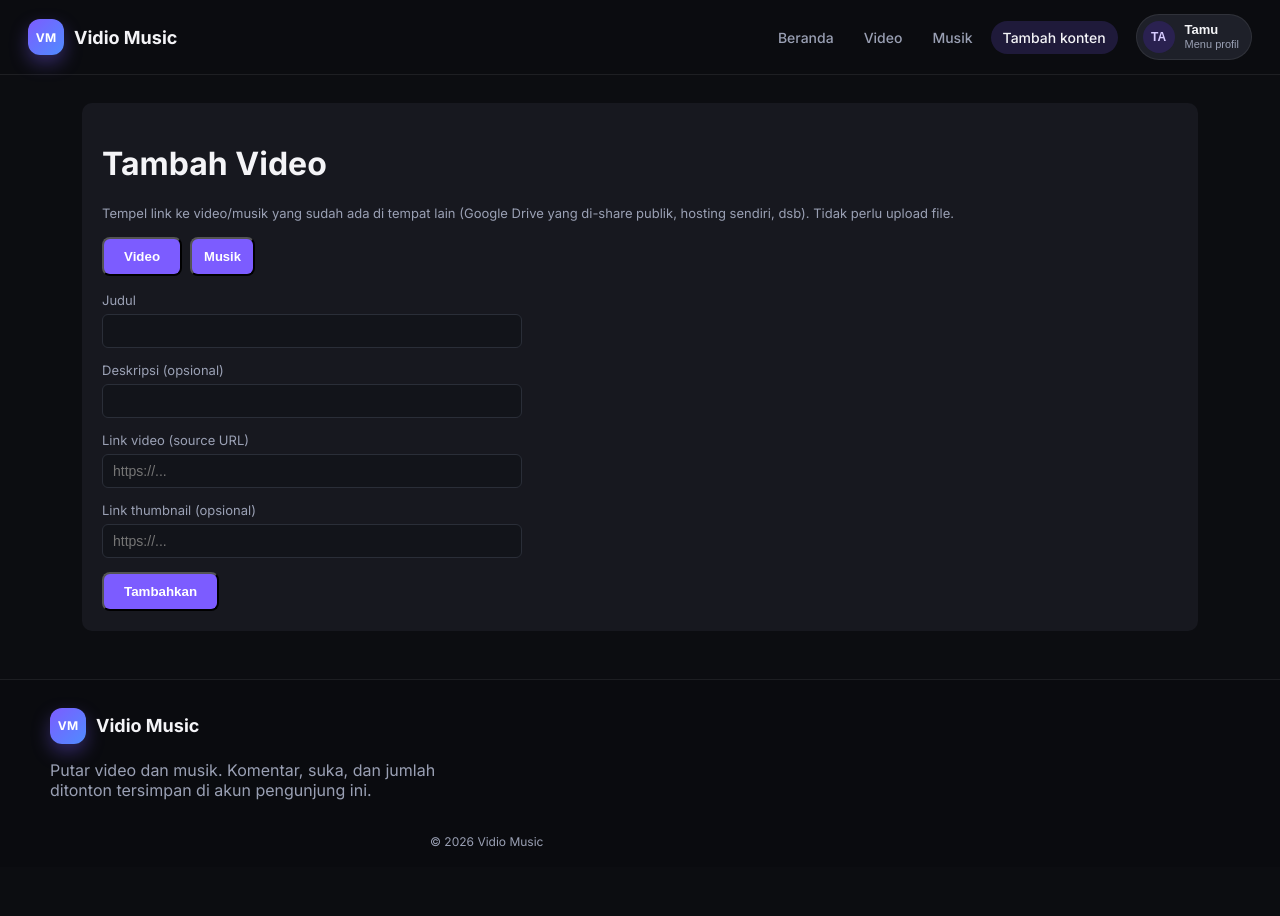
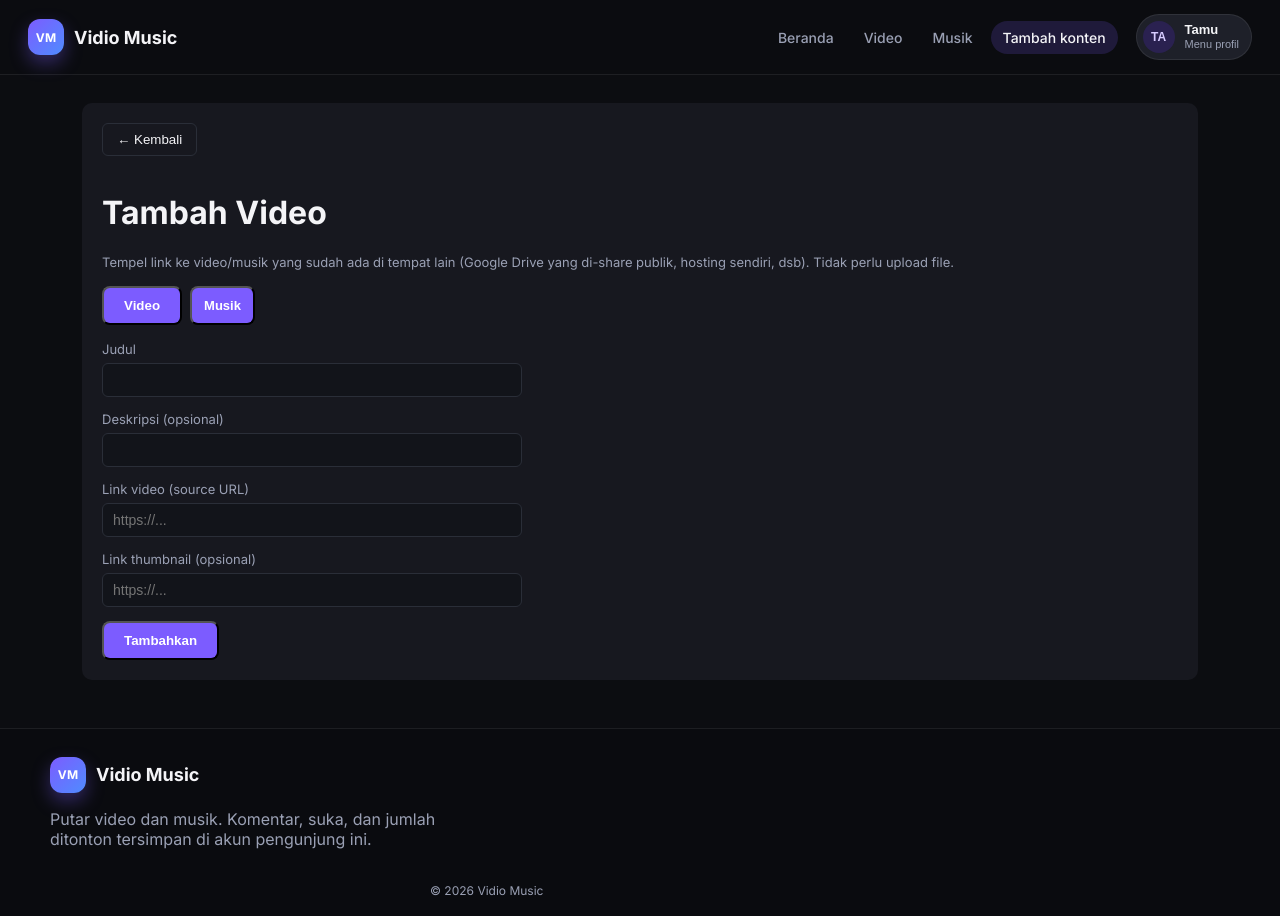
Before and after one commit to novanova212/vidiomusic-front, a React (Vite) app: page /upload in a window 1280 px wide. Before the commit the page ends 867 px from the top, so only its background shows below. Built offline with nearby package versions, Linux system fonts and the light colour scheme; no server answers.

Commit message:
ui update

```diff
--- a/src/pages/UploadPage.tsx
+++ b/src/pages/UploadPage.tsx
@@ -1,5 +1,6 @@
 import { useState, FormEvent } from 'react'
 import { addSong, addVideo } from '../api/client'
+import BackButton from '../components/BackButton'
 
 // Halaman "Tambah Video/Musik" TANPA UPLOAD FILE. Kamu cukup tempel LINK
 // ke video/musik yang sudah ada di tempat lain (misal: file di Google
@@ -38,6 +39,7 @@ export default function UploadPage() {
 
   return (
     <div className="player-card">
+      <BackButton fallback="/" />
       <h1>Tambah {type === 'video' ? 'Video' : 'Musik'}</h1>
       <p className="upload-hint">
         Tempel link ke video/musik yang sudah ada di tempat lain (Google Drive
```
